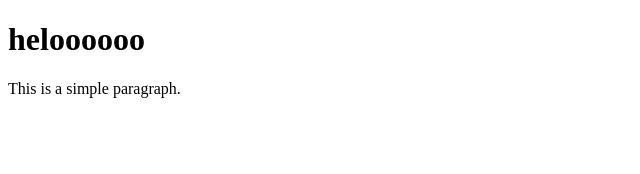
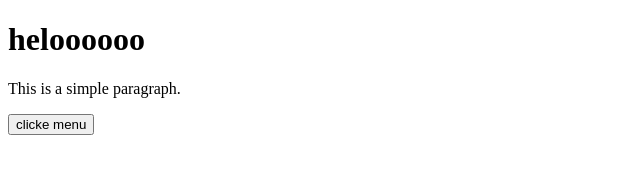
Before and after one commit to Thisanka-2000/AASE-DEMO-PROGRAM, a plain HTML site: page index.html in a window 1280 px wide. Shown: the whole page, without its empty margins (0-640 px from the left). Drawn offline with Linux system fonts and the light colour scheme.

Commit message:
add button

```diff
--- a/index.html
+++ b/index.html
@@ -8,5 +8,7 @@
 <body>
     <h1>heloooooo</h1>
     <p>This is a simple paragraph.</p>
+
+    <button>clicke menu</button>
 </body>
 </html>
```
